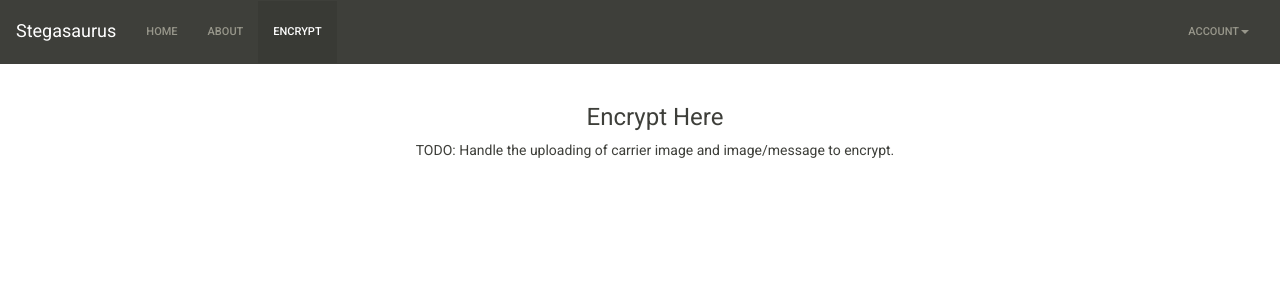
After one commit to dfish13/stegasaurus, a Django app: page /encrypt in a window 1280 px wide. The commit adds this page. Shown: the top 300 px of the page. Run offline with Django 3.2, Linux system fonts and the light colour scheme; the visitor is signed in with stand-in values (Sample User, id 1); some libraries are stand-ins or nearby versions.

Commit message:
added simple encrypt page for people to work on

```diff
--- a/site/main/templates/main/base.html
+++ b/site/main/templates/main/base.html
@@ -36,7 +36,7 @@
                     <ul class="nav navbar-nav">
                         <li {% if request.path == "/" %}class="active"{% endif %}><a href="/">Home</a></li>
                         <li {% if request.path == "/about" %}class="active"{% endif %}><a href="/about">About</a></li>
-                        <li {% if request.path == "/#" %}class="active"{% endif %}><a href="#">Encrypt</a></li>
+                        <li {% if request.path == "/encrypt" %}class="active"{% endif %}><a href="/encrypt">Encrypt</a></li>
                     </ul>
                     <ul class="nav navbar-nav navbar-right">
                         <li class="dropdown">
--- /dev/null
+++ b/site/main/templates/main/encrypt.html
@@ -0,0 +1,28 @@
+<!--
+ This file was created on October 28th, 2016
+ by Deborah Venuti
+
+ Last updated on: October 28th, 2016
+ Updated by: Deborah Venuti
+-->
+{% extends 'main/base.html' %}
+{% load static %}
+
+{% block content %}
+    <div class="container">
+        <div class="row row-centered">
+            <div class="col-md-3 col-centered"></div>
+            <div class="col-md-6 col-centered" align="center">
+                <h3>Encrypt Here</h3>
+                <p>TODO: Handle the uploading of carrier image and image/message to encrypt.</p>
+            </div>
+            <div class="col-md-3 col-centered"></div>
+        </div>
+    </div>
+{% endblock %}
+<!-- end body content block -->
+
+<!-- begin script  block -->
+    {% block javascript %}
+    {% endblock %}
+<!-- end script block -->
--- a/site/main/urls.py
+++ b/site/main/urls.py
@@ -15,6 +15,7 @@ urlpatterns = [
     url(r'^$', views.index, name='index'),
     url(r'^about', views.about, name='about'),
     url(r'^profile', views.profile, name='profile'),
+    url(r'^encrypt', views.encrypt, name='encrypt'),
     url(r'^signin', views.signin, name='signin'),
     url(r'^signout', logout, {'next_page': '/'}, name='signout'),
     url(r'^register', views.register, name='register'),
--- a/site/main/views.py
+++ b/site/main/views.py
@@ -26,6 +26,12 @@ def about(request):
 def profile(request):
     title = 'Profile'
     return render(request, 'main/profile.html', {'title': title})
+
+# Deborah Venuti added this
+@login_required(login_url='main/signin.html')
+def encrypt(request):
+    title = 'Encrypt'
+    return render(request, 'main/encrypt.html', {'title': title})
 
 # Deborah Venuti added return of invalid indicator for sign in attempt of non-existing account
 def signin(request):
```
